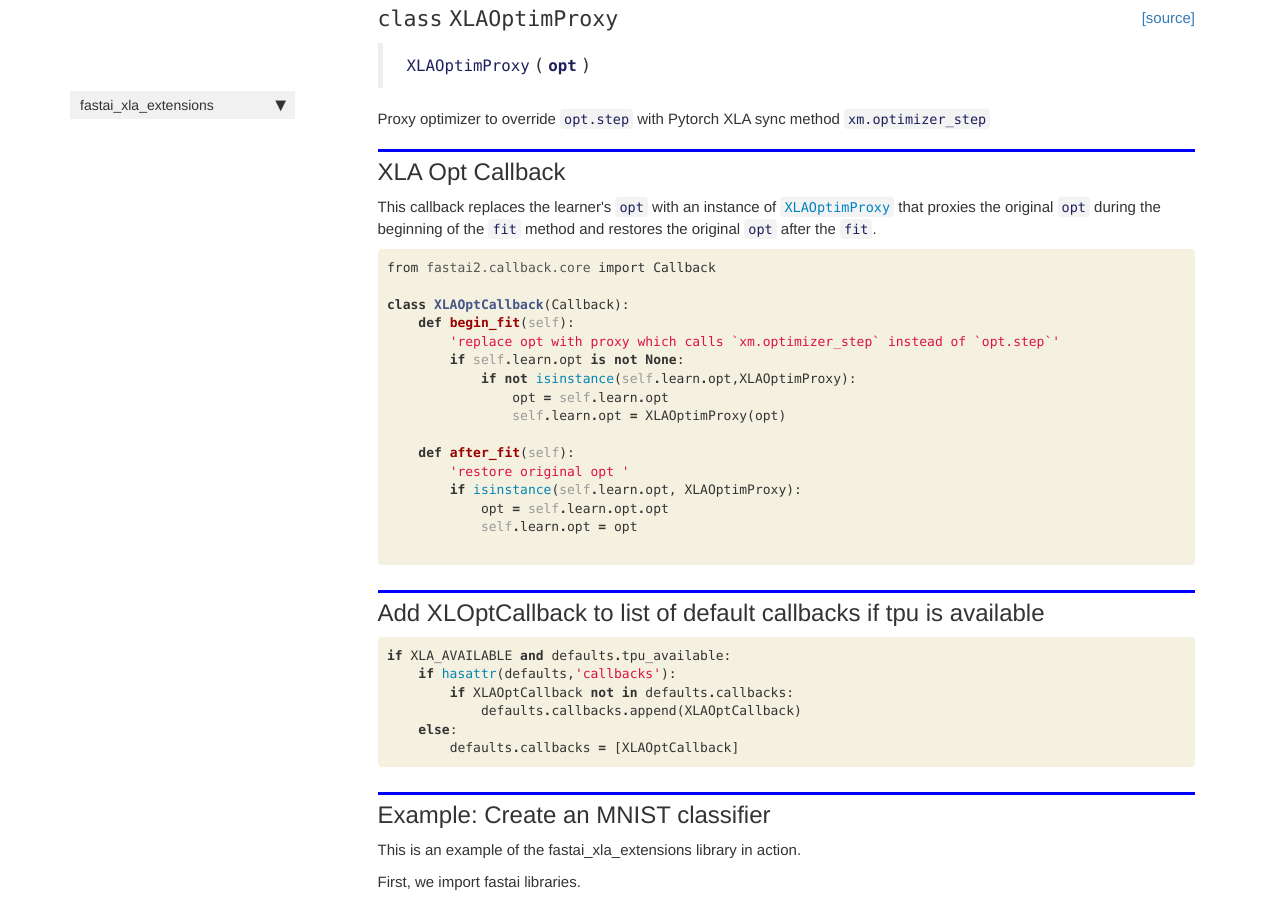
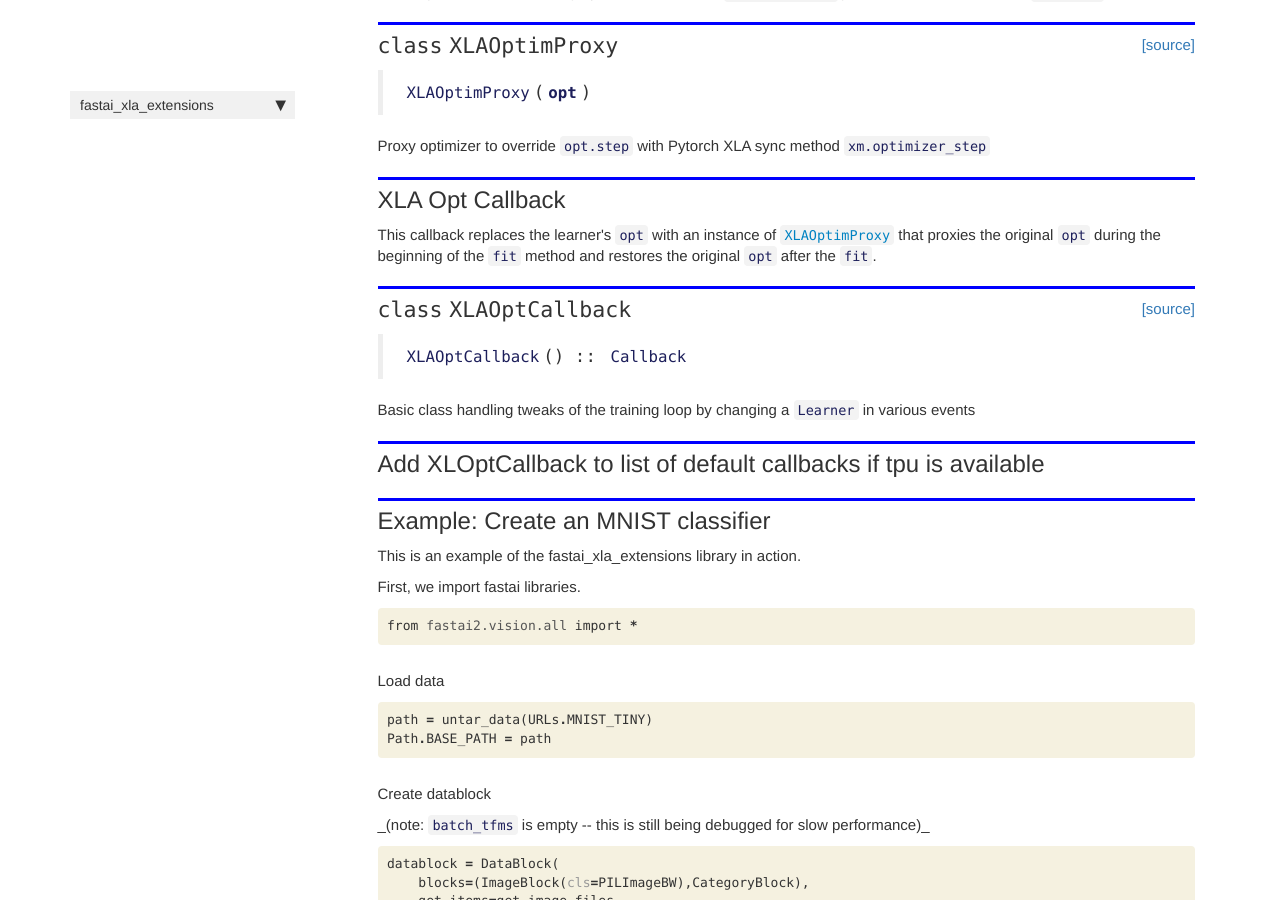
Before and after one commit to butchland/fastai_xla_extensions, a Jekyll site: the page built from docs/core.html, in a window 1280 px wide and 900 px high, scrolled down 1355 px. Built offline with Jekyll 4.4.1, drawn with Linux system fonts in a browser that asks for light colours; nearby versions of some CDN libraries; comment, search, counter and statistics services are not loaded.

Commit message:
Add forgotten exports to callback and monkeypatch default callback

```diff
--- a/docs/core.html
+++ b/docs/core.html
@@ -194,29 +194,29 @@ with ones that will return the TPU device assuming a TPU is available
     {% raw %}
 
 <div class="cell border-box-sizing code_cell rendered">
-<div class="input">
 
-<div class="inner_cell">
-    <div class="input_area">
-<div class=" highlight hl-ipython3"><pre><span></span><span class="kn">from</span> <span class="nn">fastai2.callback.core</span> <span class="kn">import</span> <span class="n">Callback</span>
+</div>
+    {% endraw %}
 
-<span class="k">class</span> <span class="nc">XLAOptCallback</span><span class="p">(</span><span class="n">Callback</span><span class="p">):</span>
-    <span class="k">def</span> <span class="nf">begin_fit</span><span class="p">(</span><span class="bp">self</span><span class="p">):</span>
-        <span class="s1">&#39;replace opt with proxy which calls `xm.optimizer_step` instead of `opt.step`&#39;</span>
-        <span class="k">if</span> <span class="bp">self</span><span class="o">.</span><span class="n">learn</span><span class="o">.</span><span class="n">opt</span> <span class="ow">is</span> <span class="ow">not</span> <span class="kc">None</span><span class="p">:</span>
-            <span class="k">if</span> <span class="ow">not</span> <span class="nb">isinstance</span><span class="p">(</span><span class="bp">self</span><span class="o">.</span><span class="n">learn</span><span class="o">.</span><span class="n">opt</span><span class="p">,</span><span class="n">XLAOptimProxy</span><span class="p">):</span>
-                <span class="n">opt</span> <span class="o">=</span> <span class="bp">self</span><span class="o">.</span><span class="n">learn</span><span class="o">.</span><span class="n">opt</span>
-                <span class="bp">self</span><span class="o">.</span><span class="n">learn</span><span class="o">.</span><span class="n">opt</span> <span class="o">=</span> <span class="n">XLAOptimProxy</span><span class="p">(</span><span class="n">opt</span><span class="p">)</span>
+    {% raw %}
 
-    <span class="k">def</span> <span class="nf">after_fit</span><span class="p">(</span><span class="bp">self</span><span class="p">):</span>
-        <span class="s1">&#39;restore original opt &#39;</span>
-        <span class="k">if</span> <span class="nb">isinstance</span><span class="p">(</span><span class="bp">self</span><span class="o">.</span><span class="n">learn</span><span class="o">.</span><span class="n">opt</span><span class="p">,</span> <span class="n">XLAOptimProxy</span><span class="p">):</span>
-            <span class="n">opt</span> <span class="o">=</span> <span class="bp">self</span><span class="o">.</span><span class="n">learn</span><span class="o">.</span><span class="n">opt</span><span class="o">.</span><span class="n">opt</span>
-            <span class="bp">self</span><span class="o">.</span><span class="n">learn</span><span class="o">.</span><span class="n">opt</span> <span class="o">=</span> <span class="n">opt</span>
+<div class="cell border-box-sizing code_cell rendered">
 
-</pre></div>
+<div class="output_wrapper">
+<div class="output">
 
-    </div>
+<div class="output_area">
+
+
+<div class="output_markdown rendered_html output_subarea ">
+<h2 id="XLAOptCallback" class="doc_header"><code>class</code> <code>XLAOptCallback</code><a href="https://github.com/butchland/fastai_xla_extensions/tree/master/fastai_xla_extensions/core.py#L74" class="source_link" style="float:right">[source]</a></h2><blockquote><p><code>XLAOptCallback</code>() :: <code>Callback</code></p>
+</blockquote>
+<p>Basic class handling tweaks of the training loop by changing a <code>Learner</code> in various events</p>
+
+</div>
+
+</div>
+
 </div>
 </div>
 
@@ -232,21 +232,6 @@ with ones that will return the TPU device assuming a TPU is available
     {% raw %}
 
 <div class="cell border-box-sizing code_cell rendered">
-<div class="input">
-
-<div class="inner_cell">
-    <div class="input_area">
-<div class=" highlight hl-ipython3"><pre><span></span><span class="k">if</span> <span class="n">XLA_AVAILABLE</span> <span class="ow">and</span> <span class="n">defaults</span><span class="o">.</span><span class="n">tpu_available</span><span class="p">:</span>
-    <span class="k">if</span> <span class="nb">hasattr</span><span class="p">(</span><span class="n">defaults</span><span class="p">,</span><span class="s1">&#39;callbacks&#39;</span><span class="p">):</span>
-        <span class="k">if</span> <span class="n">XLAOptCallback</span> <span class="ow">not</span> <span class="ow">in</span> <span class="n">defaults</span><span class="o">.</span><span class="n">callbacks</span><span class="p">:</span>
-            <span class="n">defaults</span><span class="o">.</span><span class="n">callbacks</span><span class="o">.</span><span class="n">append</span><span class="p">(</span><span class="n">XLAOptCallback</span><span class="p">)</span>
-    <span class="k">else</span><span class="p">:</span>
-        <span class="n">defaults</span><span class="o">.</span><span class="n">callbacks</span> <span class="o">=</span> <span class="p">[</span><span class="n">XLAOptCallback</span><span class="p">]</span>
-</pre></div>
-
-    </div>
-</div>
-</div>
 
 </div>
     {% endraw %}
@@ -528,7 +513,7 @@ in action.</p>
 
 <div class="cell border-box-sizing text_cell rendered"><div class="inner_cell">
 <div class="text_cell_render border-box-sizing rendered_html">
-<p>The <code>learner</code> object should have an <code>xla_opt</code> attribute which confirms that <code>XLAOptCallback</code> has been added to the list of callbacks for this learner.</p>
+<p>The <code>learner</code> object should have an <code>xla_opt</code> attribute which confirms that <a href="/fastai_xla_extensions/core#XLAOptCallback"><code>XLAOptCallback</code></a> has been added to the list of callbacks for this learner.</p>
 
 </div>
 </div>
--- a/fastai_xla_extensions/_nbdev.py
+++ b/fastai_xla_extensions/_nbdev.py
@@ -3,7 +3,8 @@
 __all__ = ["index", "modules", "custom_doc_links", "git_url"]
 
 index = {"XLA_AVAILABLE": "00_core.ipynb",
-         "XLAOptimProxy": "00_core.ipynb"}
+         "XLAOptimProxy": "00_core.ipynb",
+         "XLAOptCallback": "00_core.ipynb"}
 
 modules = ["core.py"]
 
```
Also changed, not shown: fastai_xla_extensions/core.py (+27 -1 lines), 1 other file.
